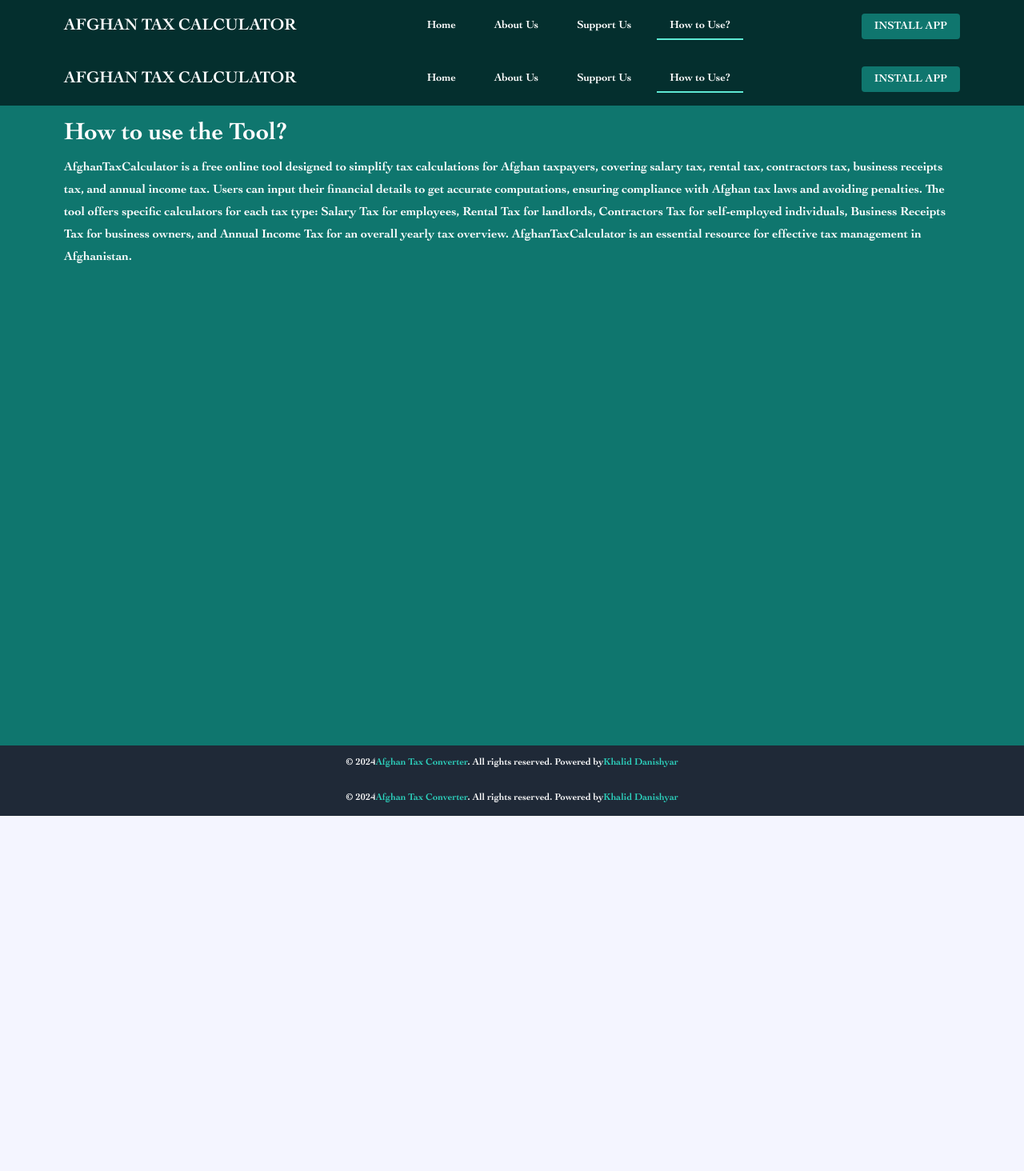
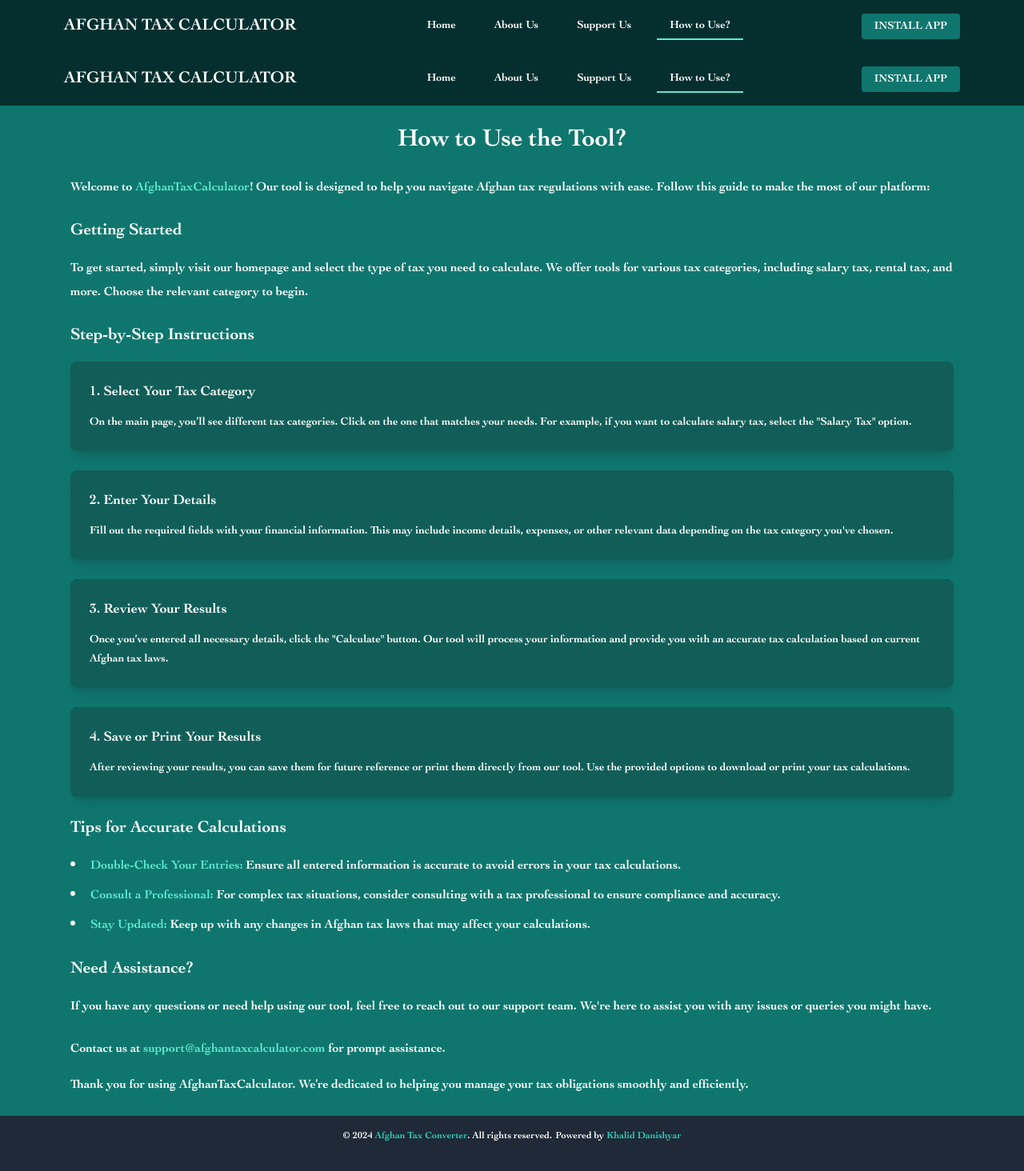
Before and after one commit to danishyarkhwork/afghan-tax-calculator, a Next.js app: page /how-to-use in a window 1280 px wide. Shown: the top 1464 px of the page at 80% size. Before the commit the page ends 1020 px from the top, so only its background shows below. Built offline with nearby package versions, Linux system fonts and the light colour scheme.

Commit message:
add: Meta.tsx file added for SEO

```diff
--- a/app/components/common/Footer.tsx
+++ b/app/components/common/Footer.tsx
@@ -2,24 +2,29 @@ import React from "react";
 
 const Footer: React.FC = () => {
   return (
-    <footer className="">
-      <div className="container mx-auto bg-gray-800 text-white py-3 text-sm text-center mt-auto">
-        <p>
-          &copy; 2024
+    <footer className="bg-gray-800 text-white py-4">
+      <div className="container mx-auto px-4">
+        <div className="flex items-center justify-center">
+          <p className="text-sm mr-1">
+            &copy; 2024{" "}
             <a
               href="https://afghantaxcalculator.com/"
-            className="text-teal-400 hover:text-teal-200"
+              className="font-semibold text-teal-400 hover:text-teal-300"
             >
               Afghan Tax Converter
             </a>
-          . All rights reserved. Powered by
+            . All rights reserved.
+          </p>
+          <p className="text-sm">
+            Powered by{" "}
             <a
               href="https://khaliddanishyar.com/"
-            className="text-teal-400 hover:text-teal-200"
+              className="font-semibold text-teal-400 hover:text-teal-300"
             >
               Khalid Danishyar
             </a>
           </p>
+        </div>
       </div>
     </footer>
   );
--- /dev/null
+++ b/app/components/common/Meta.tsx
@@ -0,0 +1,43 @@
+import Head from "next/head";
+
+interface MetaProps {
+  title: string;
+  description: string;
+  keywords?: string;
+  url?: string;
+  image?: string;
+  author?: string;
+  robots?: string;
+}
+
+const Meta: React.FC<MetaProps> = ({
+  title,
+  description,
+  keywords = "",
+  url = "",
+  image = "",
+  author = "",
+  robots = "index, follow",
+}) => {
+  return (
+    <Head>
+      <title>{title}</title>
+      <meta name="description" content={description} />
+      <meta name="keywords" content={keywords} />
+      <meta name="robots" content={robots} />
+      {author && <meta name="author" content={author} />}
+      {url && <link rel="canonical" href={url} />}
+      {image && <meta property="og:image" content={image} />}
+      {url && <meta property="og:url" content={url} />}
+      <meta property="og:type" content="website" />
+      <meta property="og:title" content={title} />
+      <meta property="og:description" content={description} />
+      <meta name="twitter:card" content="summary_large_image" />
+      <meta name="twitter:title" content={title} />
+      <meta name="twitter:description" content={description} />
+      {image && <meta name="twitter:image" content={image} />}
+    </Head>
+  );
+};
+
+export default Meta;
--- a/app/how-to-use/page.tsx
+++ b/app/how-to-use/page.tsx
@@ -1,4 +1,3 @@
-// app/about/page.tsx
 import React from "react";
 import RootLayout from "../layout";
 
@@ -6,22 +5,113 @@ const HowToUsePage: React.FC = () => {
   return (
     <RootLayout>
       <div className="bg-teal-700 min-h-screen text-white">
-        <main className="container mx-auto p-4 max-w-6xl">
-          <h2 className="text-2xl md:text-4xl font-bold mb-2 text-center md:text-left">
-            How to use the Tool?
+        <main className="container mx-auto p-6 max-w-6xl">
+          <h2 className="text-3xl md:text-4xl font-bold mb-6 text-center">
+            How to Use the Tool?
           </h2>
-          <p className="text-lg mb-2">
-            AfghanTaxCalculator is a free online tool designed to simplify tax
-            calculations for Afghan taxpayers, covering salary tax, rental tax,
-            contractors tax, business receipts tax, and annual income tax. Users
-            can input their financial details to get accurate computations,
-            ensuring compliance with Afghan tax laws and avoiding penalties. The
-            tool offers specific calculators for each tax type: Salary Tax for
-            employees, Rental Tax for landlords, Contractors Tax for
-            self-employed individuals, Business Receipts Tax for business
-            owners, and Annual Income Tax for an overall yearly tax overview.
-            AfghanTaxCalculator is an essential resource for effective tax
-            management in Afghanistan.
+
+          <p className="mb-6 text-lg leading-relaxed">
+            Welcome to{" "}
+            <span className="font-bold text-teal-300">AfghanTaxCalculator</span>
+            ! Our tool is designed to help you navigate Afghan tax regulations
+            with ease. Follow this guide to make the most of our platform:
+          </p>
+
+          <h3 className="text-2xl font-semibold mb-4">Getting Started</h3>
+          <p className="mb-6 text-lg leading-relaxed">
+            To get started, simply visit our homepage and select the type of tax
+            you need to calculate. We offer tools for various tax categories,
+            including salary tax, rental tax, and more. Choose the relevant
+            category to begin.
+          </p>
+
+          <h3 className="text-2xl font-semibold mb-4">
+            Step-by-Step Instructions
+          </h3>
+          <div className="bg-teal-800 p-6 rounded-lg shadow-lg mb-6">
+            <h4 className="text-xl font-semibold mb-3">
+              1. Select Your Tax Category
+            </h4>
+            <p>
+              On the main page, you’ll see different tax categories. Click on
+              the one that matches your needs. For example, if you want to
+              calculate salary tax, select the "Salary Tax" option.
+            </p>
+          </div>
+          <div className="bg-teal-800 p-6 rounded-lg shadow-lg mb-6">
+            <h4 className="text-xl font-semibold mb-3">
+              2. Enter Your Details
+            </h4>
+            <p>
+              Fill out the required fields with your financial information. This
+              may include income details, expenses, or other relevant data
+              depending on the tax category you've chosen.
+            </p>
+          </div>
+          <div className="bg-teal-800 p-6 rounded-lg shadow-lg mb-6">
+            <h4 className="text-xl font-semibold mb-3">
+              3. Review Your Results
+            </h4>
+            <p>
+              Once you’ve entered all necessary details, click the "Calculate"
+              button. Our tool will process your information and provide you
+              with an accurate tax calculation based on current Afghan tax laws.
+            </p>
+          </div>
+          <div className="bg-teal-800 p-6 rounded-lg shadow-lg mb-6">
+            <h4 className="text-xl font-semibold mb-3">
+              4. Save or Print Your Results
+            </h4>
+            <p>
+              After reviewing your results, you can save them for future
+              reference or print them directly from our tool. Use the provided
+              options to download or print your tax calculations.
+            </p>
+          </div>
+
+          <h3 className="text-2xl font-semibold mb-4">
+            Tips for Accurate Calculations
+          </h3>
+          <ul className="list-disc list-inside space-y-2 mb-6 text-lg leading-relaxed">
+            <li>
+              <strong className="text-teal-300">
+                Double-Check Your Entries:
+              </strong>{" "}
+              Ensure all entered information is accurate to avoid errors in your
+              tax calculations.
+            </li>
+            <li>
+              <strong className="text-teal-300">Consult a Professional:</strong>{" "}
+              For complex tax situations, consider consulting with a tax
+              professional to ensure compliance and accuracy.
+            </li>
+            <li>
+              <strong className="text-teal-300">Stay Updated:</strong> Keep up
+              with any changes in Afghan tax laws that may affect your
+              calculations.
+            </li>
+          </ul>
+
+          <h3 className="text-2xl font-semibold mb-4">Need Assistance?</h3>
+          <p className="mb-6 text-lg leading-relaxed">
+            If you have any questions or need help using our tool, feel free to
+            reach out to our support team. We're here to assist you with any
+            issues or queries you might have.
+          </p>
+          <p className="text-lg leading-relaxed">
+            Contact us at{" "}
+            <a
+              href="mailto:support@afghantaxcalculator.com"
+              className="text-teal-300 hover:text-teal-100"
+            >
+              support@afghantaxcalculator.com
+            </a>{" "}
+            for prompt assistance.
+          </p>
+
+          <p className="mt-4 text-lg leading-relaxed">
+            Thank you for using AfghanTaxCalculator. We’re dedicated to helping
+            you manage your tax obligations smoothly and efficiently.
           </p>
         </main>
       </div>
--- a/app/layout.tsx
+++ b/app/layout.tsx
@@ -12,7 +12,7 @@ const RootLayout: React.FC<LayoutProps> = ({ children }) => {
     <html lang="en">
       <body>
         <Header />
-        <main>{children}</main>
+        {children}
         <Footer />
       </body>
     </html>
--- a/app/page.tsx
+++ b/app/page.tsx
@@ -1,12 +1,17 @@
 "use client";
 
-import React, { useState } from "react";
+import React, { useState, Suspense, lazy } from "react";
 import RootLayout from "./layout";
-import SalaryTax from "./components/home/SalaryTax";
-import RentalTax from "./components/home/RentalTax";
-import ContractorsTax from "./components/home/ContractorsTax";
-import BusinessReceiptsTax from "./components/home/BusinessReceiptsTax";
-import AnnualIncomeTax from "./components/home/AnnualIncomeTax";
+import Meta from "./components/common/Meta";
+
+// Lazy load components
+const SalaryTax = lazy(() => import("./components/home/SalaryTax"));
+const RentalTax = lazy(() => import("./components/home/RentalTax"));
+const ContractorsTax = lazy(() => import("./components/home/ContractorsTax"));
+const BusinessReceiptsTax = lazy(
+  () => import("./components/home/BusinessReceiptsTax")
+);
+const AnnualIncomeTax = lazy(() => import("./components/home/AnnualIncomeTax"));
 
 const HomePage: React.FC = () => {
   const [activeTab, setActiveTab] = useState("salary");
@@ -14,15 +19,35 @@ const HomePage: React.FC = () => {
   const renderActiveTab = () => {
     switch (activeTab) {
       case "salary":
-        return <SalaryTax />;
+        return (
+          <Suspense fallback={<div>Loading...</div>}>
+            <SalaryTax />
+          </Suspense>
+        );
       case "rental":
-        return <RentalTax />;
+        return (
+          <Suspense fallback={<div>Loading...</div>}>
+            <RentalTax />
+          </Suspense>
+        );
       case "contractors":
-        return <ContractorsTax />;
+        return (
+          <Suspense fallback={<div>Loading...</div>}>
+            <ContractorsTax />
+          </Suspense>
+        );
       case "business":
-        return <BusinessReceiptsTax />;
+        return (
+          <Suspense fallback={<div>Loading...</div>}>
+            <BusinessReceiptsTax />
+          </Suspense>
+        );
       case "annual":
-        return <AnnualIncomeTax />;
+        return (
+          <Suspense fallback={<div>Loading...</div>}>
+            <AnnualIncomeTax />
+          </Suspense>
+        );
       default:
         return null;
     }
@@ -30,6 +55,14 @@ const HomePage: React.FC = () => {
 
   return (
     <RootLayout>
+      <Meta
+        title="Afghan Tax Calculator"
+        description="Welcome to Free Online Afghan Tax Calculator"
+        keywords="Afghan Tax, Tax Calculator, Free Online Tax Calculator"
+        url="https://afghantaxcalculator.com"
+        image="https://afghantaxcalculator.com/og-image.jpg"
+        author="Khalid Dansihyar"
+      />
       <div className="bg-teal-700 min-h-screen text-white">
         <main className="container mx-auto px-4 max-w-6xl py-10">
           <h2 className="text-2xl md:text-4xl font-bold mb-2 text-center md:text-center">
@@ -45,71 +78,30 @@ const HomePage: React.FC = () => {
           </p>
 
           <div className="flex flex-wrap justify-center md:justify-center space-x-0 md:space-x-4 mb-6 mt-5">
+            {["salary", "rental", "contractors", "business", "annual"].map(
+              (tab) => (
                 <button
-              onClick={() => setActiveTab("salary")}
+                  key={tab}
+                  onClick={() => setActiveTab(tab)}
                   className={`flex items-center px-4 py-2 md:text-xl mb-2 md:mb-0 border-b-2 ${
-                activeTab === "salary"
-                  ? "border-teal-300"
-                  : "border-transparent"
+                    activeTab === tab ? "border-teal-300" : "border-transparent"
                   } hover:border-teal-300 transition duration-300`}
                 >
-              <span role="img" aria-label="salary" className="mr-2">
-                💼
+                  <span role="img" aria-label={tab} className="mr-2">
+                    {tab === "salary"
+                      ? "💼"
+                      : tab === "rental"
+                      ? "🏠"
+                      : tab === "contractors"
+                      ? "🔨"
+                      : tab === "business"
+                      ? "📈"
+                      : "📅"}
                   </span>{" "}
-              Salary Tax
+                  {tab.charAt(0).toUpperCase() + tab.slice(1)} Tax
                 </button>
-            <button
-              onClick={() => setActiveTab("rental")}
-              className={`flex items-center px-4 py-2 md:text-xl mb-2 md:mb-0 border-b-2 ${
-                activeTab === "rental"
-                  ? "border-teal-300"
-                  : "border-transparent"
-              } hover:border-teal-300 transition duration-300`}
-            >
-              <span role="img" aria-label="rental" className="mr-2">
-                🏠
-              </span>{" "}
-              Rental Tax
-            </button>
-            <button
-              onClick={() => setActiveTab("contractors")}
-              className={`flex items-center px-4 py-2 md:text-xl mb-2 md:mb-0 border-b-2 ${
-                activeTab === "contractors"
-                  ? "border-teal-300"
-                  : "border-transparent"
-              } hover:border-teal-300 transition duration-300`}
-            >
-              <span role="img" aria-label="contractors" className="mr-2">
-                🔨
-              </span>{" "}
-              Contractors Tax
-            </button>
-            <button
-              onClick={() => setActiveTab("business")}
-              className={`flex items-center px-4 py-2 md:text-xl mb-2 md:mb-0 border-b-2 ${
-                activeTab === "business"
-                  ? "border-teal-300"
-                  : "border-transparent"
-              } hover:border-teal-300 transition duration-300`}
-            >
-              <span role="img" aria-label="business" className="mr-2">
-                📈
-              </span>{" "}
-              Business Receipts Tax
-            </button>
-            <button
-              onClick={() => setActiveTab("annual")}
-              className={`flex items-center px-4 py-2 md:text-xl mb-2 md:mb-0 border-b-2 ${
-                activeTab === "annual"
-                  ? "border-teal-300"
-                  : "border-transparent"
-              } hover:border-teal-300 transition duration-300`}
-            >
-              <span role="img" aria-label="annual-income" className="mr-2">
-                📅
-              </span>{" "}
-              Annual Income Tax
-            </button>
+              )
+            )}
           </div>
           <div className="bg-gray-100 text-teal-950 p-6 rounded-lg shadow-md">
             {renderActiveTab()}
--- a/next.config.mjs
+++ b/next.config.mjs
@@ -1,4 +1,5 @@
 /** @type {import('next').NextConfig} */
+
 const nextConfig = {
   output: "export",
 };
--- a/package.json
+++ b/package.json
@@ -14,6 +14,7 @@
     "@fortawesome/free-solid-svg-icons": "^6.6.0",
     "@fortawesome/react-fontawesome": "^0.2.2",
     "next": "14.2.5",
+    "next-pwa": "^5.6.0",
     "react": "^18",
     "react-dom": "^18",
     "react-full-screen": "^1.1.1",
```
Also changed, not shown: app/support-us/page.tsx (+0 -15 lines), 2 other files (tests, documents, lock files or other folders). Lines whose indentation alone changed are shown as unchanged.
